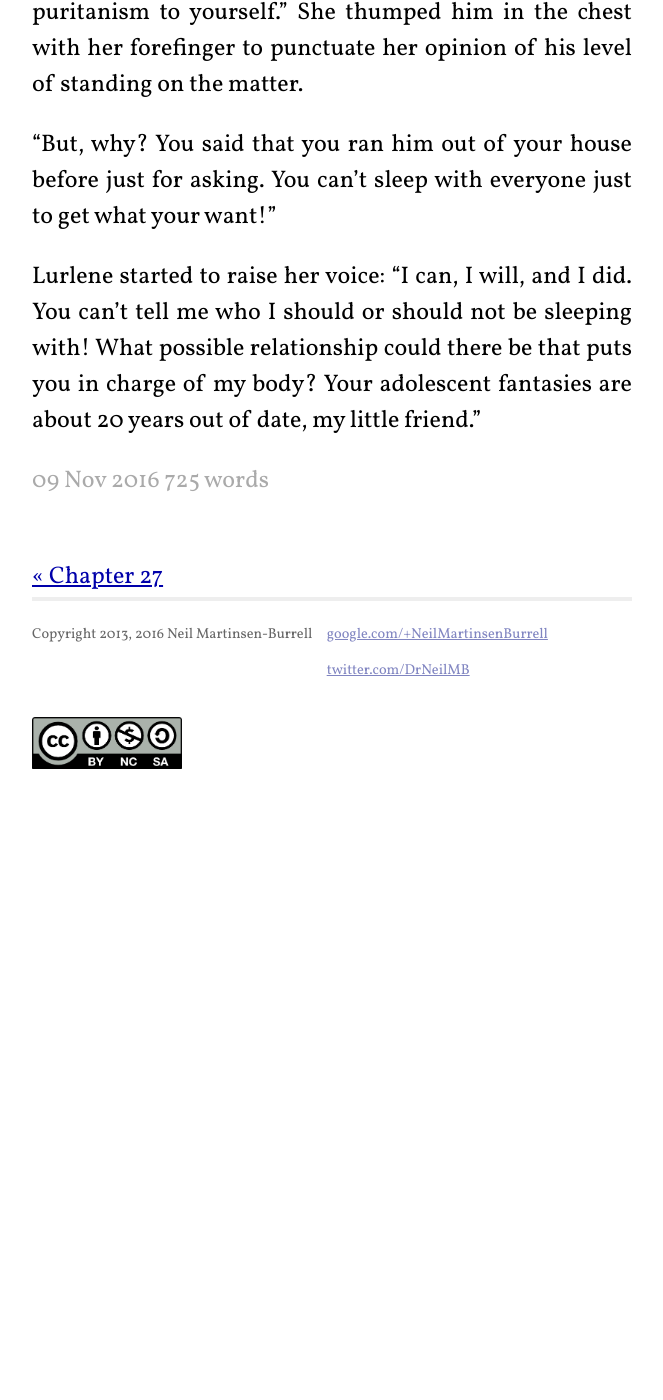
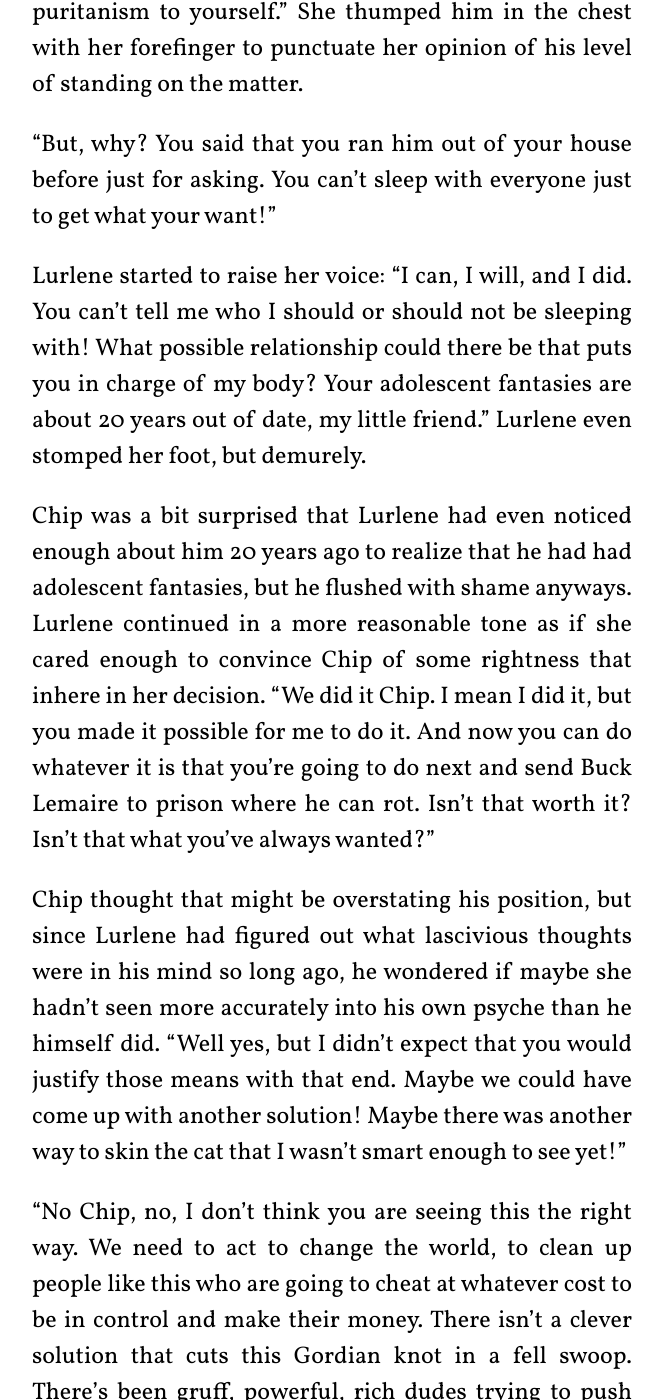
Before and after one commit to neilmb/nanowrimo2013, a Jekyll site: the page built from _posts/2016-11-09-chapter28.md, in a window 1280 px wide and 1400 px high, scrolled down 3015 px. Shown: the whole window, without its empty margins (308-971 px from the left). Built offline with Jekyll 4.4.1, drawn with Linux system fonts in a browser that asks for light colours; before the commit the page ends 3812 px from its top, so only the background shows below that; some of the changed text lies outside the part shown.

Commit message:
Plane work

```diff
--- a/_posts/2016-11-09-chapter28.md
+++ b/_posts/2016-11-09-chapter28.md
@@ -78,4 +78,35 @@ You can't sleep with everyone just to get what your want!"
 Lurlene started to raise her voice: "I can, I will, and I did. You can't tell
 me who I should or should not be sleeping with! What possible relationship
 could there be that puts you in charge of my body? Your adolescent fantasies
-are about 20 years out of date, my little friend."
+are about 20 years out of date, my little friend." Lurlene even stomped her
+foot, but demurely.
+
+Chip was a bit surprised that Lurlene had even noticed enough about him 20
+years ago to realize that he had had adolescent fantasies, but he flushed with
+shame anyways. Lurlene continued in a more reasonable tone as if she cared
+enough to convince Chip of some rightness that inhere in her decision. "We did
+it Chip. I mean I did it, but you made it possible for me to do it.  And now
+you can do whatever it is that you're going to do next and send Buck Lemaire
+to prison where he can rot. Isn't that worth it? Isn't that what you've always
+wanted?"
+
+Chip thought that might be overstating his position, but since Lurlene had
+figured out what lascivious thoughts were in his mind so long ago, he wondered
+if maybe she hadn't seen more accurately into his own psyche than he himself
+did. "Well yes, but I didn't expect that you would justify those means with
+that end. Maybe we could have come up with another solution! Maybe there was
+another way to skin the cat that I wasn't smart enough to see yet!"
+
+"No Chip, no, I don't think you are seeing this the right way. We need to act
+to change the world, to clean up people like this who are going to cheat at
+whatever cost to be in control and make their money. There isn't a clever
+solution that cuts this Gordian knot in a fell swoop. There's been gruff,
+powerful, rich dudes trying to push their decisions on the rest of us since
+Ook the caveman.  You aren't going to come up with some clever hack for this
+one. If you don't want to this town and the people in it to get stepped on,
+then at some point we need to start making some decisive moves to get there. I
+just did that. Now it's your turn, what are you going to do?"
+
+Chip didn't think that there was anyone he could sleep with to move things
+along, so he did the best he could and grabbed his laptop and his keys off
+the counter. "Let's go for a ride."
```
Also changed, not shown: _posts/2016-11-10-chapter29.md (added, +164 -0 lines).
